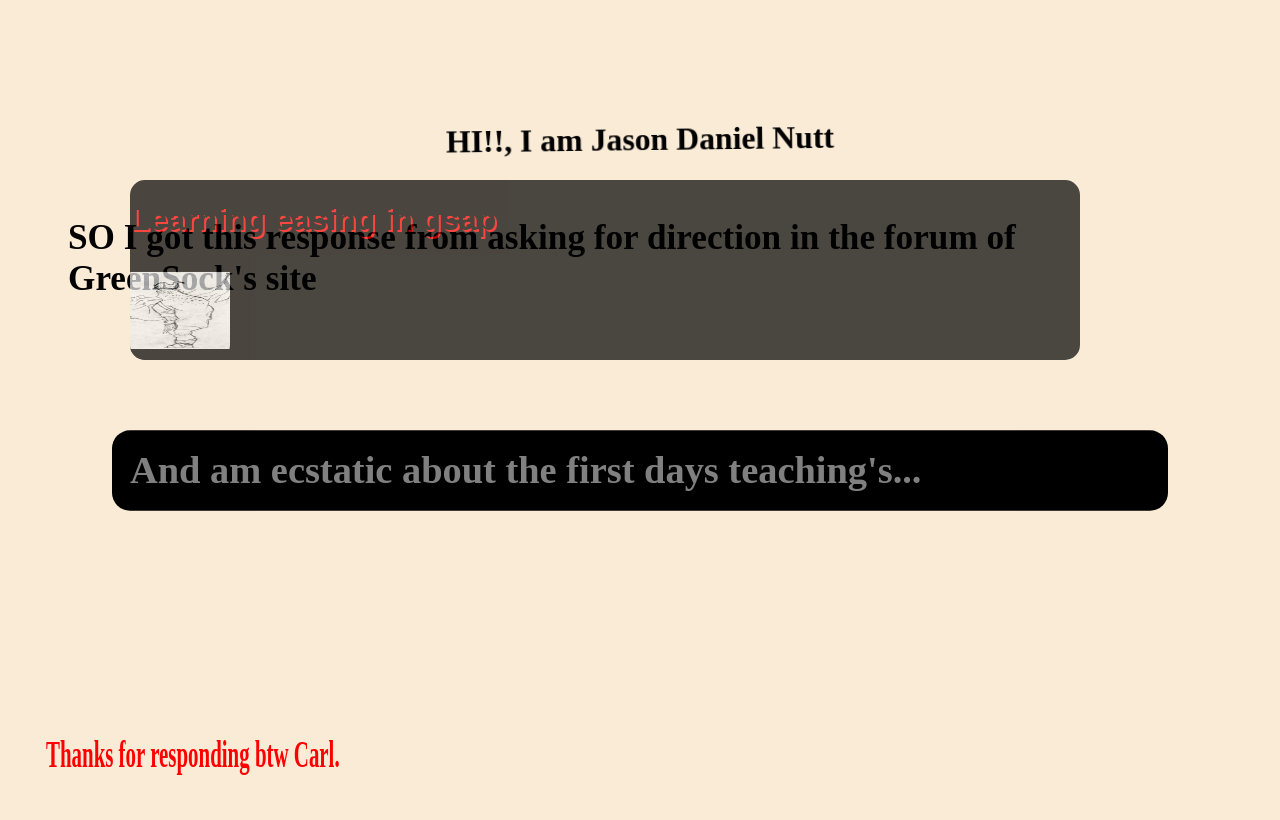
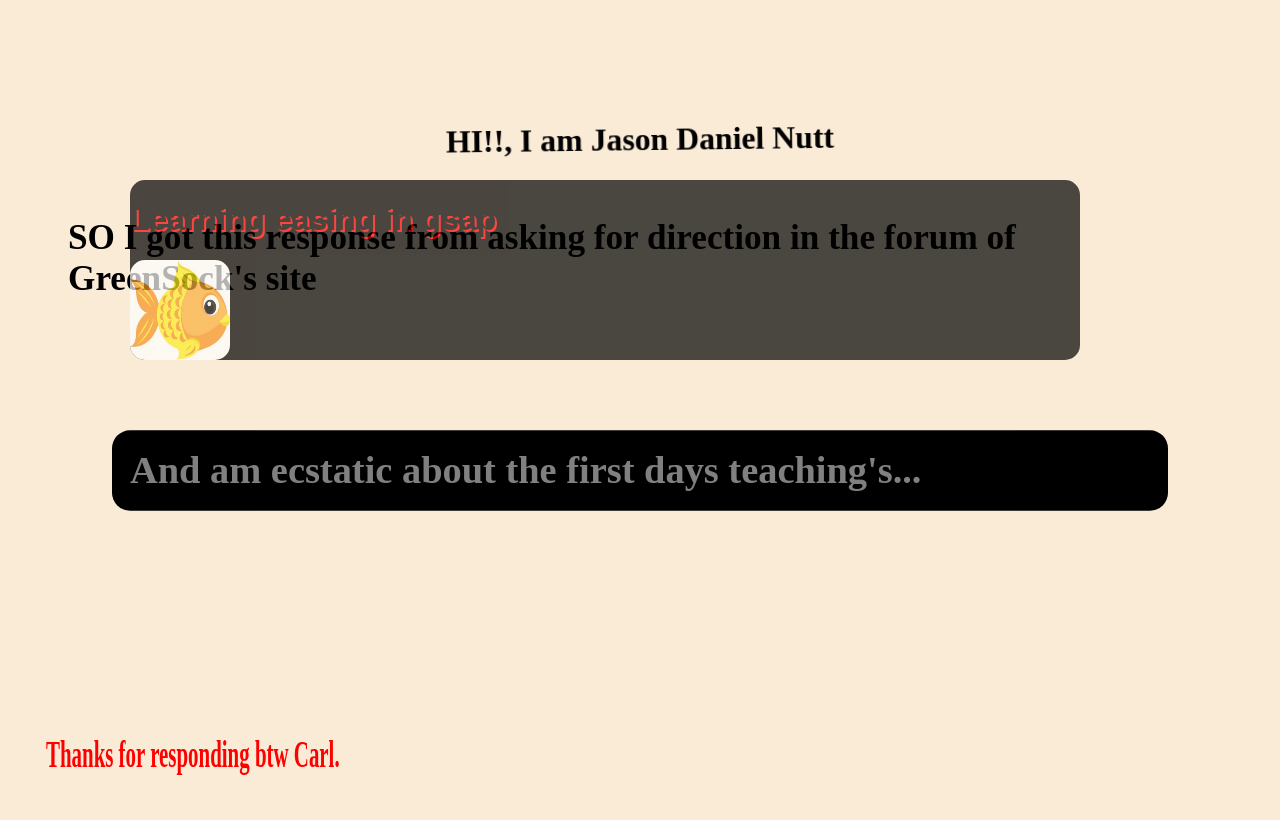
Before and after one commit to jnutt367/gsap-with-carl, a plain HTML site: page index.html in a window 1280 px wide. Shown: the top 820 px of the page. Drawn offline with nearby package versions, Linux system fonts and the light colour scheme.

Commit message:
commit index for hiding brians ginger boy

```diff
--- a/index.html
+++ b/index.html
@@ -71,7 +71,7 @@
     <h2 class="h2">Theses are ALL the things I have been looking for and so much potential for unique ideas. I AM IN LOVE!!</h2>
     <div class="new">
         <h1>Learning easing in gsap</h1>
-        <img class="" src="last-ginger.png">
+        <img class="" src="goldfish_vector.jpg">
     </div>
     <h2 class="h2">I consider myself to be a transitioning developer</h2>
     <h3 class="h3">Transitioning from not believing in my ability to animate, to one who now believes that ANYTHING IS POSSIBLE!</h3>
```
